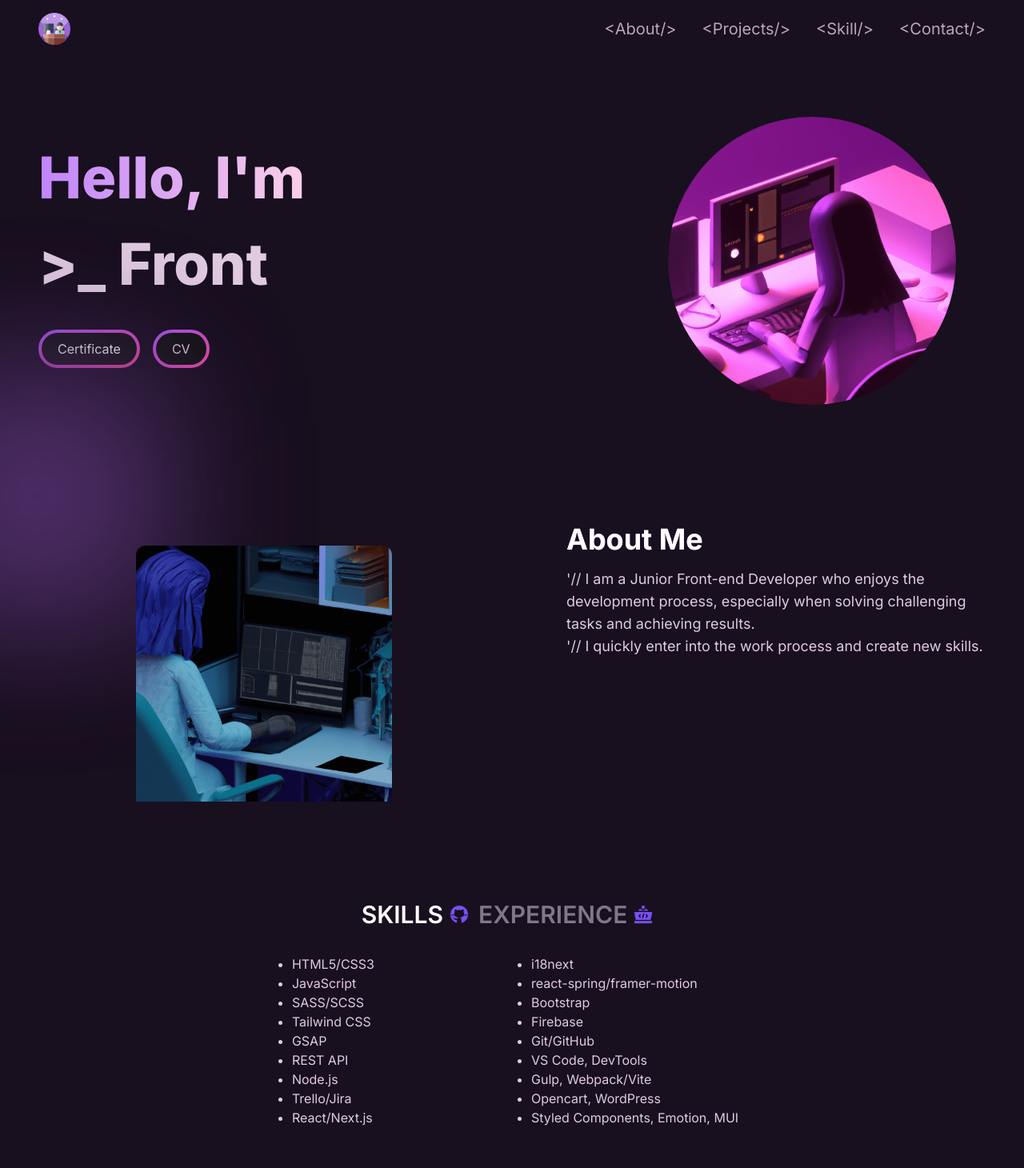
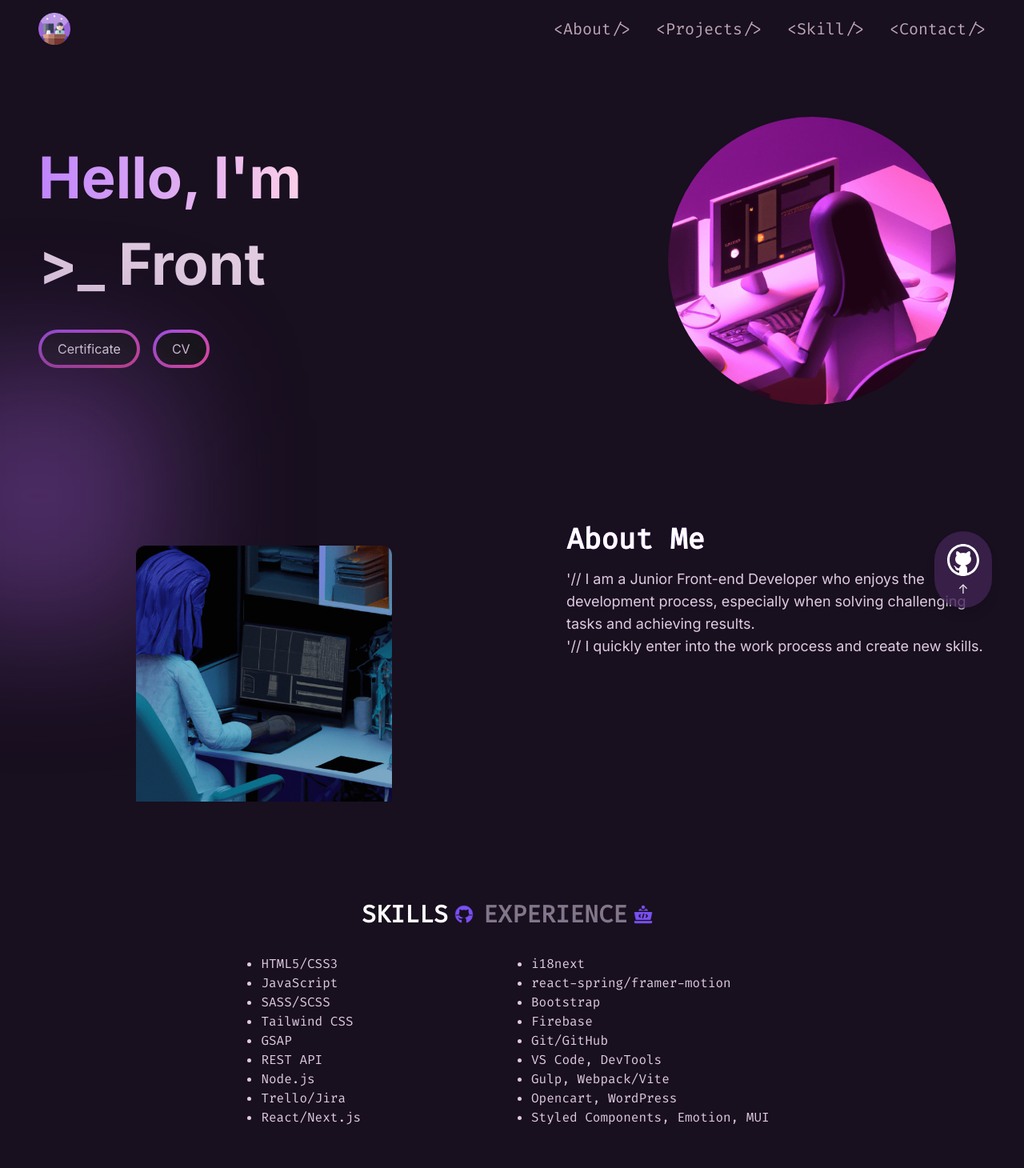
Before and after one commit to oleksaYevtush/myPortfolio, a Next.js app: page / in a window 1280 px wide. Shown: the top 1460 px of the page at 80% size. Built offline with nearby package versions, Linux system fonts and the light colour scheme.

Commit message:
add fonts/new style

```diff
--- a/package.json
+++ b/package.json
@@ -23,6 +23,7 @@
     "react-dom": "18.2.0",
     "react-intersection-observer": "^9.5.3",
     "react-locomotive-scroll": "^0.2.2",
+    "react-scroll": "^1.9.0",
     "react-type-animation": "^3.1.0",
     "resend": "^2.0.0",
     "sass": "^1.69.5",
--- a/src/app/components/AboutSection.jsx
+++ b/src/app/components/AboutSection.jsx
@@ -36,8 +36,8 @@ const AboutSection = () => {
           initial="hidden"
           animate={inView ? "visible" : "hidden"}
         >
-          <h2 className="mb-4 text-4xl font-bold ext-transparent bg-clip-text bg-gradient-to-r from-primary-500 to-secondary-200">About Me</h2>
-          <p className="text-[#e0cbe1] lg:text-lg">
+          <h2 className="mb-4 text-4xl font-bold font-title ext-transparent bg-clip-text bg-gradient-to-r from-primary-500 to-secondary-200">About Me</h2>
+          <p className="text-[#e0cbe1] lg:text-lg ">
             <span>&apos;//</span> I am a Junior Front-end Developer who enjoys the development process, especially when solving challenging tasks and achieving results.
             <br />
             <span>&apos;//</span> I quickly enter into the work process and create new skills.
--- a/src/app/components/EmailSection.jsx
+++ b/src/app/components/EmailSection.jsx
@@ -13,7 +13,7 @@ const EmailSection = () => {
       className="relative grid gap-4 py-24 my-12 md:gap-6 md:grid-cols-2 md:my-12 sm:justify-items-center">
       <div className="bg-[radial-gradient(ellipse_at_center,_var(--tw-gradient-stops))] bg-[#512f6b] rounded-[25px] h-80 w-80 z-0 blur-[85px] scale-120 opacity-95 absolute top-50 -left-45 transform -translate-x-1/2 -translate-1/2"></div>
       <div className="z-10">
-        <h5 className="my-2 text-xl font-bold text-[#e0cbe1]">
+        <h5 className="font-title my-2 text-xl font-bold text-[#e0cbe1]">
           Let&apos;s Connect
         </h5>
         <p className="text-[#ADB7BE] mb-4 max-w-md">
--- a/src/app/components/HeroSection.jsx
+++ b/src/app/components/HeroSection.jsx
@@ -14,7 +14,7 @@ const HeroSection = () => {
           animate={{ opacity: 1, scale: 1 }}
           transition={{ duration: 1.5 }}
           className="col-span-8 text-center place-self-center sm:text-left justify-self-start">
-          <h1 className="mb-4 text-3xl font-extrabold text-[#e0cbe1] md:text-6xl sm:text-5xl lg:text-7xl lg:leading-normal">
+          <h1 className="mb-4 text-3xl font-bold text-[#e0cbe1] md:text-6xl sm:text-5xl lg:text-7xl lg:leading-normal">
             <span className="text-transparent bg-clip-text bg-gradient-to-r from-primary-400 to-secondary-200">
               Hello, I&apos;m{" "}
             </span>
@@ -65,8 +65,8 @@ const HeroSection = () => {
                 src="/images/hero-image.webp"
                 alt="hero image"
                 className="w-full h-full rounded-full"
-                width={320}
-                height={320}
+                width={300}
+                height={300}
                 priority
               />
             </motion.div>
--- a/src/app/components/NavLink.jsx
+++ b/src/app/components/NavLink.jsx
@@ -4,7 +4,7 @@ const NavLink = ({ href, title }) => {
   return (
     <Link
       href={href}
-      className="block py-2 pl-3 pr-4 text-[#ddc1d1d7] sm:text-xl rounded md:p-0 hover:text-white">
+      className="font-title block py-2 pl-3 pr-4 text-[#ddc1d1d7] sm:text-xl rounded md:p-0 hover:text-white">
       {title}
     </Link>
   );
--- a/src/app/components/Navbar.jsx
+++ b/src/app/components/Navbar.jsx
@@ -50,10 +50,8 @@ const Navbar = () => {
           ) : (
             <button
               onClick={() => setNavbarOpen(false)}
-              className="flex items-center px-3 py-2 border rounded border-slate-200 text-slate-200 hover:text-white hover:border-white"
-            >
+              className="flex items-center px-3 py-2 border rounded border-slate-200 text-slate-200 hover:text-white hover:border-white">
               <Image src={Icon} width={24} height={24} alt="x icon" />
-
             </button>
           )}
         </div>
--- a/src/app/components/ProjectCard.jsx
+++ b/src/app/components/ProjectCard.jsx
@@ -23,7 +23,7 @@ const ProjectCard = ({ imgUrl, title, description, gitUrl, previewUrl }) => {
       </div>
       <div className="text-white rounded-b-xl mt-3 bg-[#181818]py-6">
         <h5 className="mb-2 text-xl font-semibold">{title}</h5>
-        <p className="text-[#ADB7BE]">{description}</p>
+        <p className="text-[#ADB7BE] font-title">{description}</p>
       </div>
     </div>
   );
--- /dev/null
+++ b/src/app/components/ScrollToTopButton.jsx
@@ -0,0 +1,30 @@
+import React from 'react';
+import { animateScroll as scroll } from 'react-scroll';
+import Image from 'next/image';
+import GithubIcon from "../../../public/github-icon.svg";
+
+const ScrollToTopButton = ({ scrollProgress }) => {
+  const scrollToTop = () => {
+    scroll.scrollToTop({
+      duration: 1000,
+      smooth: 'easeInOutQuad',
+    });
+  };
+
+  const buttonStyle = {
+    background: `linear-gradient(to right, #180f1f ${scrollProgress * 100}%, #3b1f3d ${scrollProgress * 100}%)`,
+  };
+
+  return (
+    <button
+      onClick={scrollToTop}
+      className="fixed p-3 bg-[#412555c7] transition duration-300 rounded-full shadow-lg bottom-10 right-10"
+      style={buttonStyle}
+    >
+      <Image src={GithubIcon} alt="Linkedin Icon" size={24} />
+      &#8593;
+    </button>
+  );
+};
+
+export default ScrollToTopButton;
--- a/src/app/components/SkillSection.jsx
+++ b/src/app/components/SkillSection.jsx
@@ -87,7 +87,7 @@ const SkillSection = () => {
 
   return (
     <section className="text-[#e0cbe1]" id="skill">
-      <div className="flex flex-row justify-center mt-8">
+      <div className="flex flex-row justify-center mt-8 font-title">
         {TAB_DATA.map((t) => (
           <TabButton
             key={t.id}
@@ -98,14 +98,13 @@ const SkillSection = () => {
           </TabButton>
         ))}
       </div>
-      <div className="flex justify-center mt-8 text-45 flex-column">
+      <div className="flex justify-center mt-8 font-title text-45 flex-column">
         <motion.div
           key={tab}
           initial={{ opacity: 0, x: 50 }}
           animate={{ opacity: 1, x: 0 }}
           exit={{ opacity: 0, x: -50 }}
-          transition={{ duration: 0.75 }}
-        >
+          transition={{ duration: 0.75 }}  >
           {TAB_DATA.find((t) => t.id === tab).content}
         </motion.div>
       </div>
--- a/src/app/globals.css
+++ b/src/app/globals.css
@@ -30,3 +30,9 @@ body {
   font-family: 'Title';
   src: url('../../public/fonts/Neglige.otf');
 }
+
+@layer components {
+  .font-title {
+    font-family: 'Title', sans-serif;
+  }
+}
--- a/src/app/page.js
+++ b/src/app/page.js
@@ -11,19 +11,18 @@ import { useScroll, AnimatePresence } from "framer-motion";
 import { useState, useEffect, useRef } from "react";
 import { projects } from '../data';
 import Card from '../app/components/Card';
+import ScrollToTopButton from './components/ScrollToTopButton';
 
-export default function Home() {
+export default function Home({ pageProps }) {
   const container = useRef(null);
   const { scrollYProgress } = useScroll({
     target: container,
-    offset: ['start start', 'end end']
+    offset: ['start start', 'end end'],
   }) || { scrollYProgress: 0 };
 
   const [Loaded, setLoaded] = useState(false);
 
-
   useEffect(() => {
-
     function raf(time) {
       requestAnimationFrame(raf);
     }
@@ -34,8 +33,6 @@ export default function Home() {
       setLoaded(true);
     }, 3000);
   }, []);
-
-
 
   return (
     <main
@@ -65,6 +62,7 @@ export default function Home() {
             <Footer />
           </>
         )}
+        {Loaded && <ScrollToTopButton scrollProgress={scrollYProgress} />}
       </main>
   );
 }
```
Also changed, not shown: public/react.svg, 1 other file (tests, documents, lock files or other folders). Lines whose indentation alone changed are shown as unchanged.
